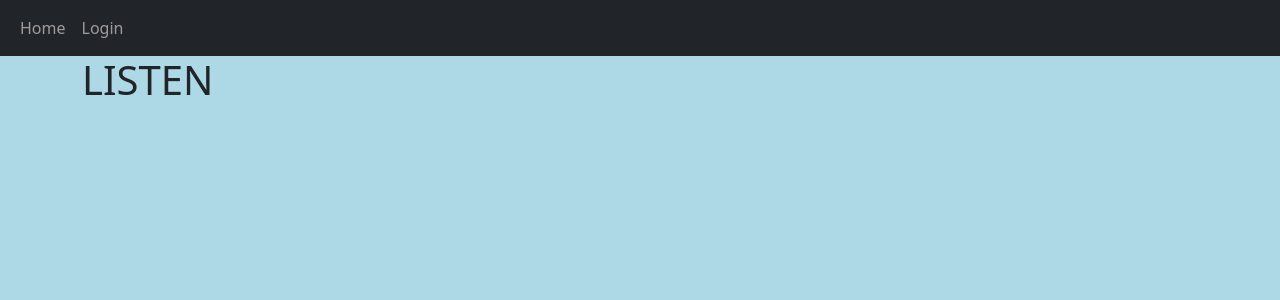
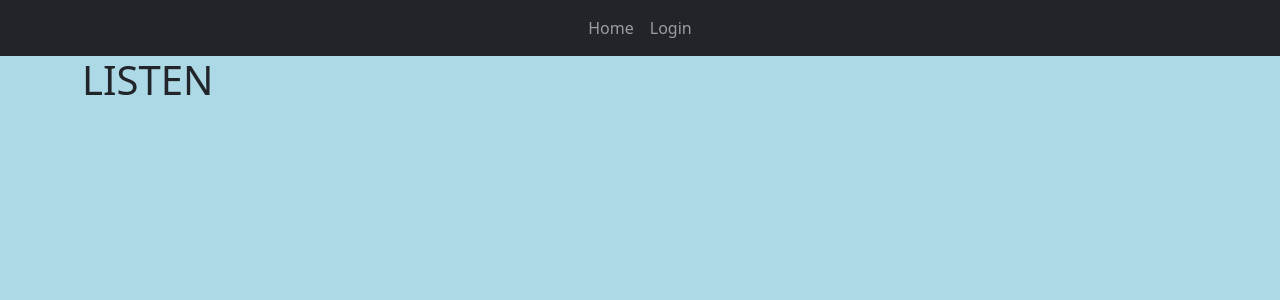
Before and after one commit to olabanji12/LISTEN, a Django app: page / in a window 1280 px wide. Shown: the top 300 px of the page. Before the commit the page ends 95 px from the top, so only its background shows below. Run offline with Django 4.2, Linux system fonts and the light colour scheme; data comes from the database, SQL or seed files in the repository.

Commit message:
reformats the base.html file nav bar

```diff
--- a/User/templates/User/base.html
+++ b/User/templates/User/base.html
@@ -4,32 +4,34 @@
 <head>
     <meta charset="UTF-8">
     <meta name="viewport" content="width=device-width, initial-scale=1.0">
+    <link rel="preconnect" href="https://fonts.googleapis.com">
+    <link rel="preconnect" href="https://fonts.gstatic.com" crossorigin>
+    <link href="https://fonts.googleapis.com/css2?family=Inter:wght@200;400;700&display=swap" rel="stylesheet">
     <link href="https://cdn.jsdelivr.net/npm/bootstrap@5.3.1/dist/css/bootstrap.min.css" rel="stylesheet" integrity="sha384-4bw+/aepP/YC94hEpVNVgiZdgIC5+VKNBQNGCHeKRQN+PtmoHDEXuppvnDJzQIu9" crossorigin="anonymous">
     <link rel="stylesheet" href="{% static 'User/styles.css' %}">
 
     <title>{% block title%}My Site {% endblock %}</title>
 </head>
-<body>
-    <nav class="navbar navbar-expand-lg navbar-dark bg-dark">
-      <div class="container-fluid">
-          <ul class="navbar-nav">
-            <li class="nav-item mx-auto">
-              <a class="nav-link" href="/home">Home</a>
+<body style = 'height: 2000px'>
+    <nav class="navbar navbar-expand-sm navbar-dark bg-dark">
+      <div class="container">
+        <ul class="navbar-nav mx-auto">
+            <li class="nav-item">
+              <a class="nav-link" href="/home" >Home</a>
             </li>
           {% if is_authenticated %}
-            <li class="nav-item mx-auto">
+            <li class="nav-item ">
               <a class="nav-link" href="/dashboard">Dashboard</a>
             </li>
-          </ul>
-          <ul class = "navbar-nav ml-auto">
             <li class="nav-item">
               <span class="nav-link">{{user_display_name}}</span>
             </li>
+            <br></br>
             <li class="nav-item ">
               <a class="nav-link" href="{% url 'spotify_logout' %}">Logout</a>
             </li>
           {% else %}
-            <li class="nav-item">
+            <li class="nav-item ">
               <a class="nav-link" href="{% url 'spotify_login' %}">Login</a>
             </li>
           {% endif %}
```
